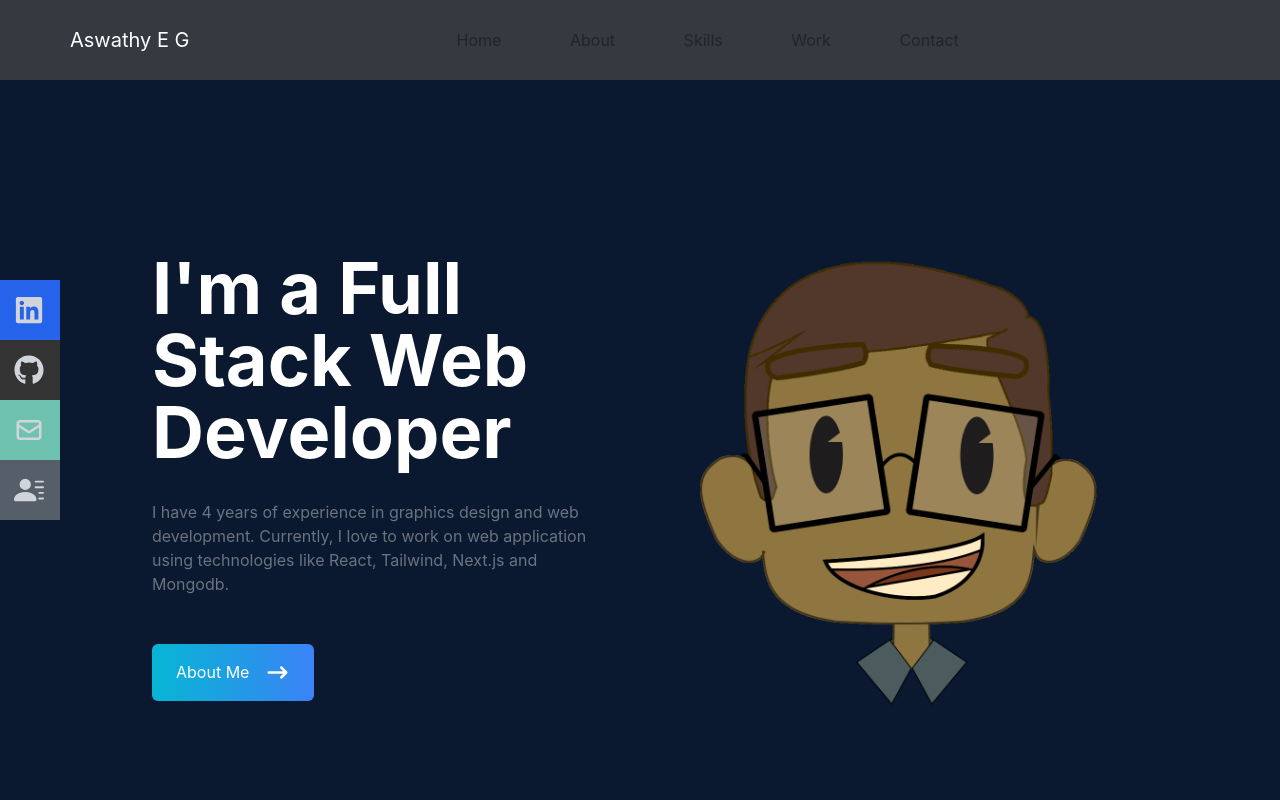
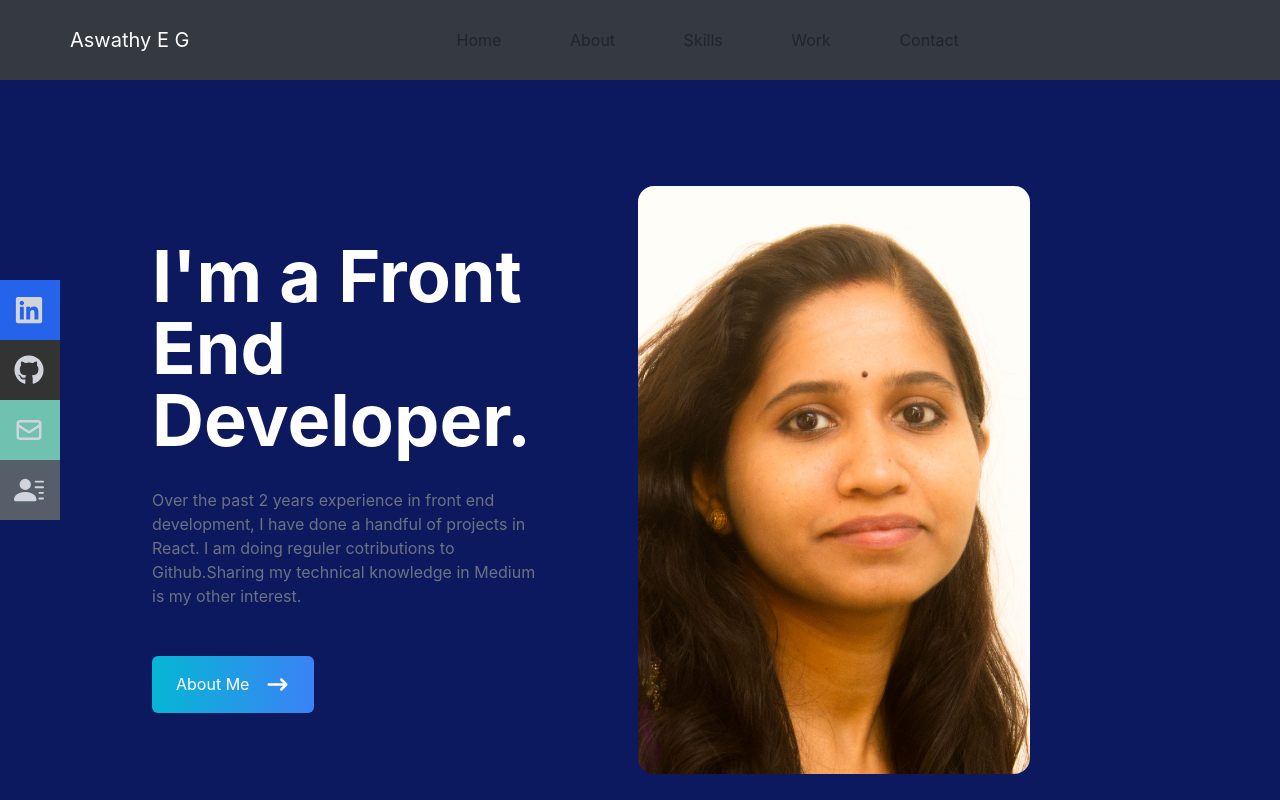
Before and after one commit to aswathyeg/react-portfolio, a React (Create React App) app: page / in a window 1280 px wide. Shown: the top 800 px of the page. Built offline with nearby package versions, Linux system fonts and the light colour scheme.

Commit message:
updated text

```diff
--- a/src/components/Home.js
+++ b/src/components/Home.js
@@ -1,20 +1,21 @@
 import React from "react";
 import { HiArrowNarrowRight } from "react-icons/hi";
-import me from "../assets/me.png";
+import photo from "../assets/photo.jpg";
 import { Link } from "react-scroll";
 
 const Home = () => {
   return (
-    <div name="home" className="h-screen w-full bg-[#0a192f]">
+    <div name="home" className="h-screen w-full bg-[#0d195f]">
       <div className="max-w-screen-lg mx-auto flex flex-col items-center justify-center h-full px-4 md:flex-row">
         <div className="flex flex-col justify-center h-full">
           <h2 className="text-4xl sm:text-7xl font-bold text-white">
-            I'm a Full Stack Web Developer
+            I'm a Front End Developer.
           </h2>
           <p className="text-gray-500 py-4 max-w-md">
-            I have 4 years of experience in graphics design and web development.
-            Currently, I love to work on web application using technologies like
-            React, Tailwind, Next.js and Mongodb.
+            Over the past 2 years experience in front end development, I have
+            done a handful of projects in React. I am doing reguler cotributions
+            to Github.Sharing my technical knowledge in Medium is my other
+            interest.
           </p>
           <div>
             <Link
@@ -32,9 +33,9 @@ const Home = () => {
         </div>
         <div>
           <img
-            src={me}
+            src={photo}
             alt="my profile"
-            className="rounded-2xl mx-auto w-2/3 md:w-full"
+            className="rounded-2xl mx-auto w-2/3"
           />
         </div>
       </div>
```
